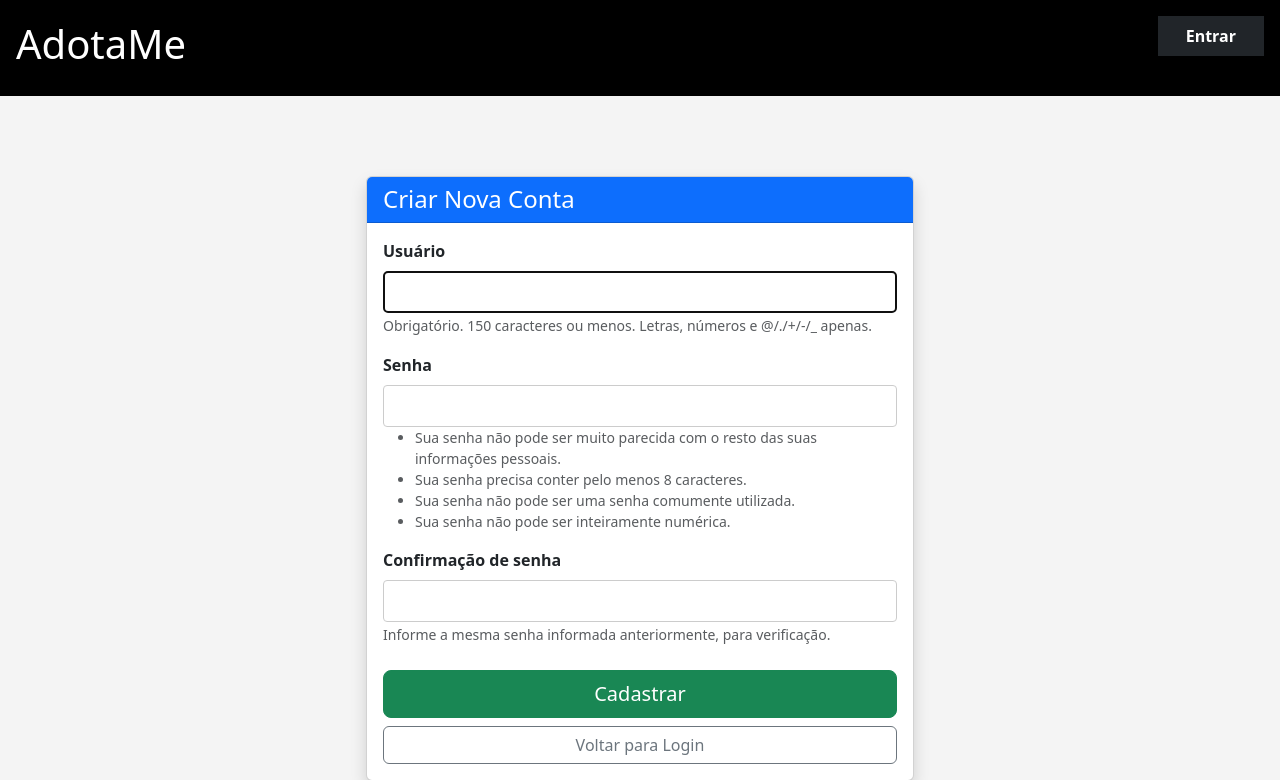
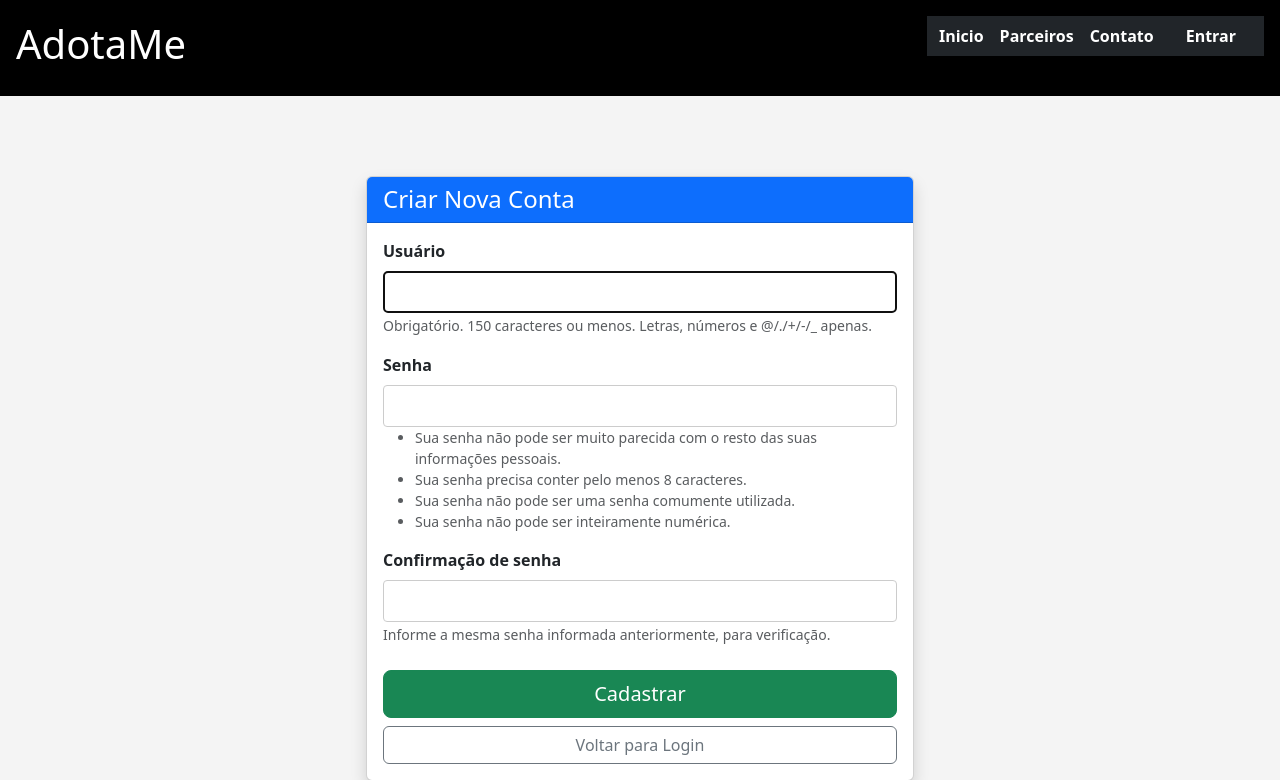
Before and after one commit to leonardo300250/trabalho-final-python, a Django app: page /cadastro/ in a window 1280 px wide. Shown: the top 780 px of the page. Run offline with Django 5.2, Linux system fonts and the light colour scheme; some libraries are stand-ins or nearby versions.

Commit message:
att navbar.html e atalhos

```diff
--- a/templates/components/_navbar.html
+++ b/templates/components/_navbar.html
@@ -1,5 +1,9 @@
 <nav class="navbar navbar-expand-lg navbar-dark bg-dark mb-4">
     <div class="container">
+        <a href="{% url 'home' %}">Inicio</a>
+        <a href="{% url 'funcionarios' %}">Parceiros</a>
+        <a href="{% url 'contatos'%}">Contato</a>
+
         <a class="navbar-brand" href="{% url 'home' %}"></a>
 
         {% if user.is_authenticated %}
```
Also changed, not shown: db.sqlite3.
